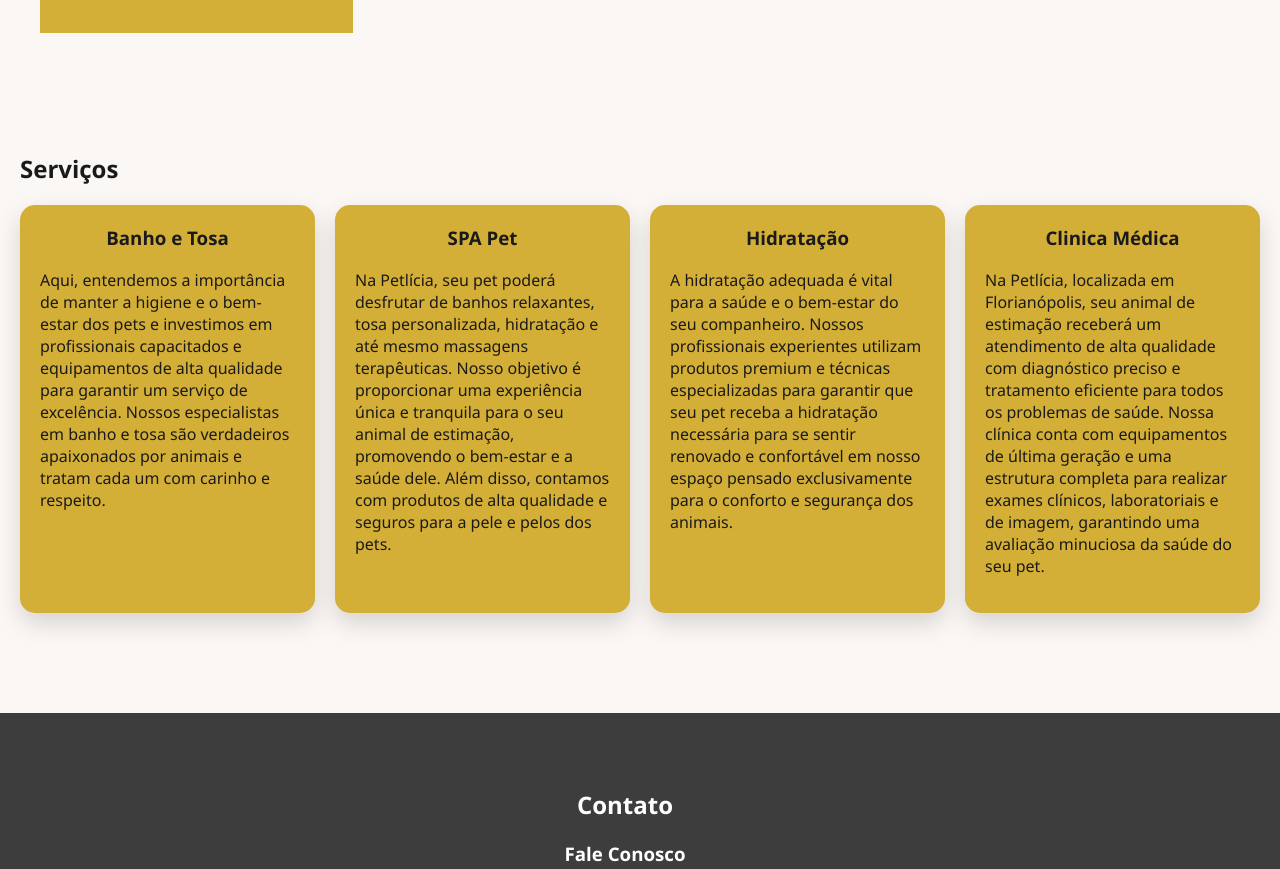
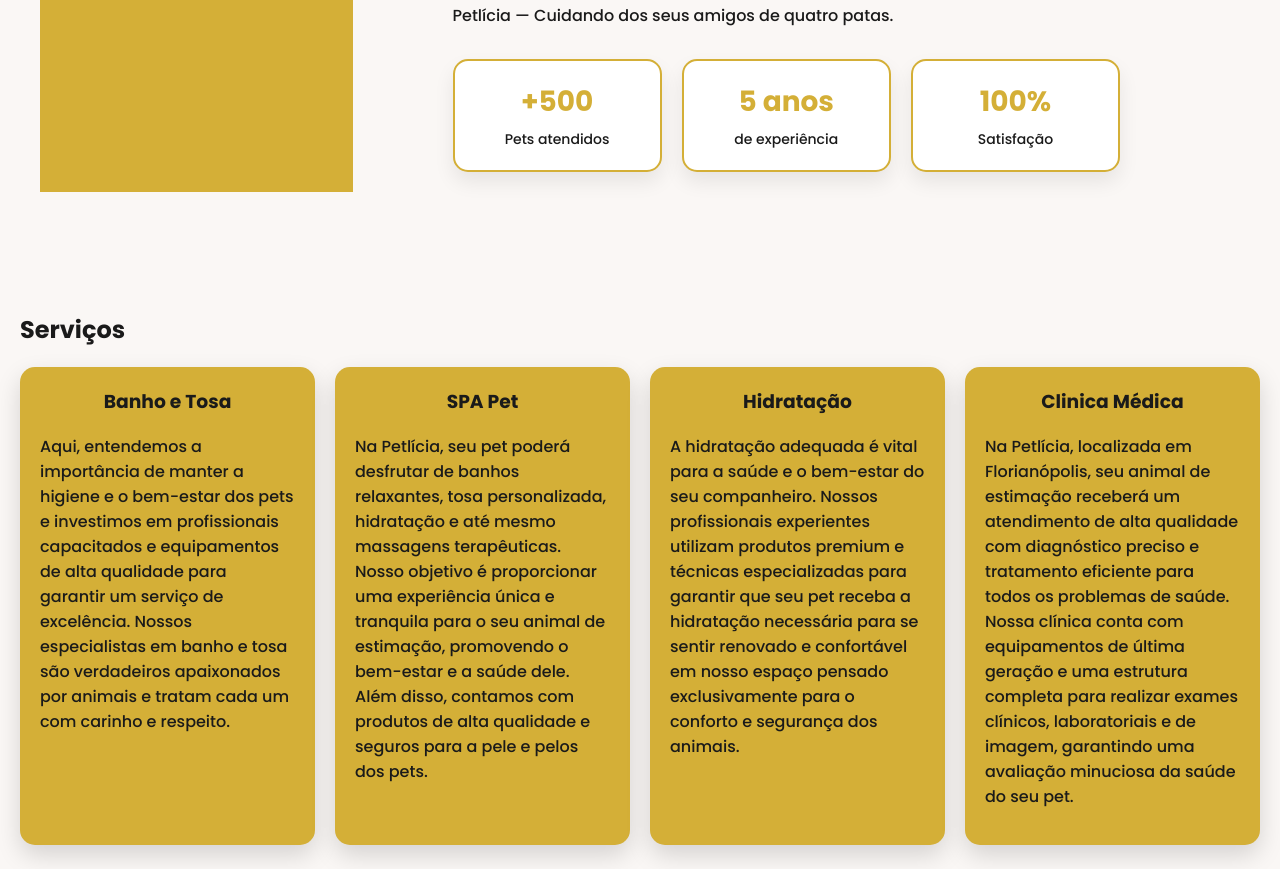
Before and after one commit to Trilicia/Page-Pet-shop, a plain HTML site: page index.html in a window 1280 px wide. Shown: the part 1096-1965 px from the top of the page. Drawn offline with Linux system fonts and the light colour scheme; a script that the page names is missing.

Commit message:
Atualização seçao sobre

```diff
--- a/index.html
+++ b/index.html
@@ -8,6 +8,7 @@
     <title>Petlícia - Pet shop </title>
     <link rel="stylesheet" href="style.css">
     <script src="script.js" defer></script>
+    <link href="https://fonts.googleapis.com/css2?family=Poppins:wght@300;500;700&display=swap" rel="stylesheet">
 </head>
 
 
@@ -79,6 +80,24 @@
                     <li>Bem-estar acima de tudo</li>
                 </ul>
                 <p>Petlícia — Cuidando dos seus amigos de quatro patas.</p>
+            <div class="indicadores">
+
+             <div class="indicador-card">
+                 <span class="numero">+500</span>
+                 <p>Pets atendidos</p>
+             </div>
+
+             <div class="indicador-card">
+                <span class="numero">5 anos</span>
+                <p>de experiência</p>
+             </div>
+
+             <div class="indicador-card">
+                <span class="numero">100%</span>
+                <p>Satisfação</p>
+             </div>
+
+            </div>
         </article>
     </div>
       <section id="servicos">
--- a/style.css
+++ b/style.css
@@ -1,7 +1,7 @@
 body {
   margin: 0;
   padding-top: 100px;
-  font-family: 'Segoe UI', sans-serif;
+  font-family: 'Poppins', sans-serif;
   background-color:  #faf7f5;
   color: #1a1a1a;
 }
@@ -166,6 +166,46 @@
   line-height: 1.6;
 }
 
+.indicadores {
+  display: flex;
+  gap: 20px;
+  margin-top: 30px;
+  flex-wrap: wrap;
+}
+
+.indicador-card {
+  flex: 1;
+  min-width: 150px;
+
+  background: #ffffff;
+  border: 2px solid #d4af37;
+
+  border-radius: 15px;
+  padding: 20px;
+
+  text-align: center;
+
+  box-shadow: 0 10px 20px rgba(0,0,0,0.08);
+  transition: 0.3s;
+}
+
+.indicador-card:hover {
+  transform: translateY(-5px);
+  box-shadow: 0 15px 30px rgba(0,0,0,0.15);
+}
+
+.numero {
+  display: block;
+  font-size: 28px;
+  font-weight: bold;
+  color: #d4af37;
+}
+
+.indicador-card p {
+  margin: 5px 0 0;
+  font-size: 14px;
+}
+
 
 /* PROJETOS */
 .card {
@@ -285,7 +325,7 @@
   display: flex;
   justify-content: space-between;
   gap: 20px;
-  flex-wrap: wrap; /* importante pro mobile */
+  flex-wrap: wrap;
 }
 
 .card-servico {
@@ -306,8 +346,10 @@
 .card-servico:hover {
   transform: translateY(-5px);
 }
-
-/* títulos */
+.card-servico {
+  aspect-ratio: 1 / 1;
+}
+/*letras dentro da seção serviço*/
 .card-servico h3 {
   margin-top: 0;
   text-align: center
```
